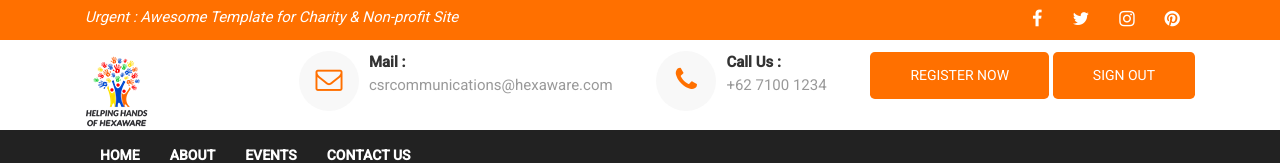
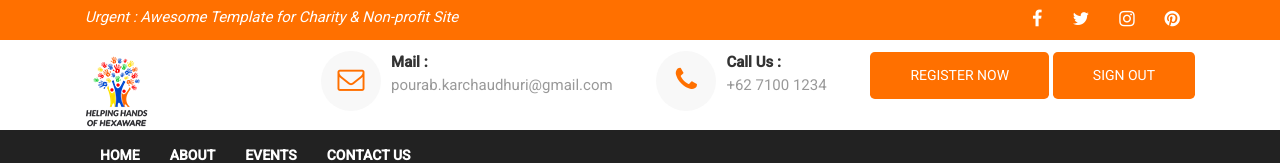
Before and after one commit to pourabkarchaudhuri/volunteer-management-system, a website: page views/about.html in a window 1280 px wide. Shown: the top 163 px of the page. Drawn offline with nearby package versions, Linux system fonts and the light colour scheme; files that its build step writes are made by us from their sources; files whose address does not match are found by name.

Commit message:
Update about.html

```diff
--- a/views/about.html
+++ b/views/about.html
@@ -82,7 +82,7 @@
 							</div>
 							<div class="body-content">
 								<div class="heading">Mail :</div>
-								csrcommunications@hexaware.com
+								pourab.karchaudhuri@gmail.com
 							</div>
 						</div>
 						<!-- INFO 2 -->
```
